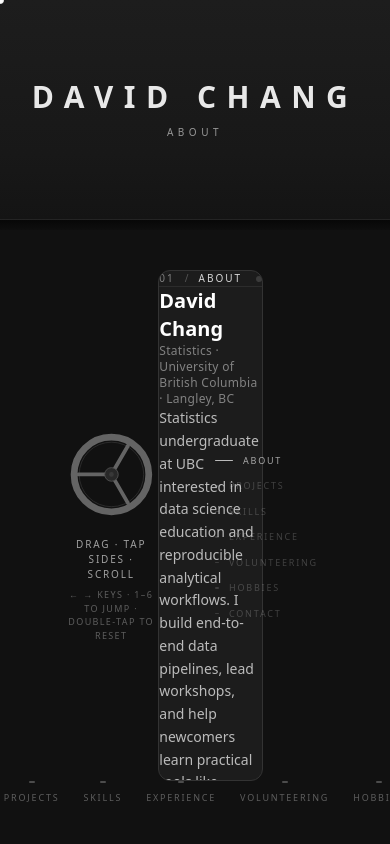
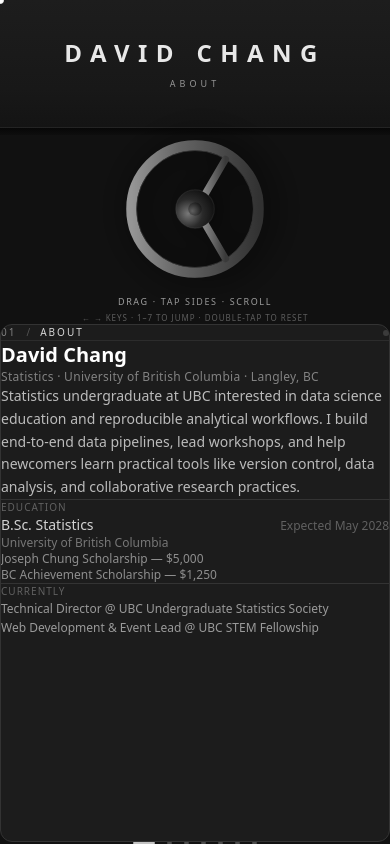
Before and after one commit to davidhchng/personal-website, a Next.js app: page / in a window 390 px wide. Built offline with nearby package versions, Linux system fonts and the light colour scheme.

Commit message:
refined and added more info

```diff
--- a/src/components/cockpit/CockpitLayout.tsx
+++ b/src/components/cockpit/CockpitLayout.tsx
@@ -20,7 +20,17 @@ const COCKPIT_SECTIONS: { id: SectionId; label: string }[] = [
 export default function CockpitLayout() {
   const [sectionIndex, setSectionIndex] = useState(0);
   const [direction, setDirection]       = useState<1 | -1>(1);
+  const [compact, setCompact]           = useState(false);
   const activeSection = COCKPIT_SECTIONS[sectionIndex];
+
+  // Detect mobile for compact wheel sizing
+  useEffect(() => {
+    const mq = window.matchMedia("(max-width: 767px)");
+    setCompact(mq.matches);
+    const h = (e: MediaQueryListEvent) => setCompact(e.matches);
+    mq.addEventListener("change", h);
+    return () => mq.removeEventListener("change", h);
+  }, []);
 
   const handleSectionChange = (newIdx: number) => {
     if (newIdx === sectionIndex) return;
@@ -48,16 +58,14 @@ export default function CockpitLayout() {
       className="w-screen h-screen flex flex-col overflow-hidden select-none"
       style={{ background: "#000" }}
     >
-
       {/* ── Windshield ───────────────────────────────────────────────────────── */}
       <div
-        className="w-full flex-shrink-0 flex flex-col items-center justify-center gap-2.5"
+        className="w-full flex-shrink-0 flex flex-col items-center justify-center gap-2 h-[15vh] md:h-[26vh]"
         style={{
-          height: "26vh",
           background: "linear-gradient(to bottom, #1d1d1d 0%, #181818 70%, #141414 100%)",
         }}
       >
-        <h1 className="text-3xl font-bold tracking-[0.35em] uppercase text-white/90">
+        <h1 className="text-2xl md:text-3xl font-bold tracking-[0.35em] uppercase text-white/90">
           David Chang
         </h1>
 
@@ -74,7 +82,7 @@ export default function CockpitLayout() {
             animate="center"
             exit="exit"
             transition={{ duration: 0.22, ease: "easeInOut" }}
-            className="text-[10px] tracking-[0.45em] uppercase font-light"
+            className="text-[9px] md:text-[10px] tracking-[0.45em] uppercase font-light"
             style={{ color: "rgba(255,255,255,0.55)" }}
           >
             {activeSection.label}
@@ -84,9 +92,8 @@ export default function CockpitLayout() {
 
       {/* ── Dashboard lip ────────────────────────────────────────────────────── */}
       <div
-        className="w-full flex-shrink-0"
+        className="w-full flex-shrink-0 h-[8px] md:h-[11px]"
         style={{
-          height: "11px",
           background: "linear-gradient(to bottom, #070707, #0e0e0e)",
           borderTop: "1px solid rgba(255,255,255,0.09)",
         }}
@@ -94,23 +101,20 @@ export default function CockpitLayout() {
 
       {/* ── Cockpit row ──────────────────────────────────────────────────────── */}
       <div
-        className="flex-1 min-h-0 flex"
-        style={{ background: "#111", padding: "2.5rem 4rem" }}
+        className="flex-1 min-h-0 flex flex-col md:flex-row p-4 md:px-16 md:py-10"
+        style={{ background: "#111" }}
       >
-
-        {/* Left: Steering wheel */}
-        <div
-          className="flex-shrink-0 flex items-center justify-center"
-          style={{ width: "36%" }}
-        >
+        {/* Steering wheel — top on mobile, left column on desktop */}
+        <div className="flex-shrink-0 flex items-center justify-center pb-3 md:pb-0 md:w-[36%]">
           <SteeringWheel
             sectionIndex={sectionIndex}
             onSectionChange={handleSectionChange}
+            compact={compact}
           />
         </div>
 
-        {/* Center: Dashboard + control strip */}
-        <div className="flex flex-col" style={{ width: "40%" }}>
+        {/* Dashboard + control strip — center */}
+        <div className="flex-1 min-h-0 flex flex-col md:flex-none md:w-[40%]">
           <div className="flex-1 min-h-0">
             <DashboardScreen
               sectionId={activeSection.id}
@@ -125,11 +129,8 @@ export default function CockpitLayout() {
           />
         </div>
 
-        {/* Right: vertical section navigator */}
-        <div
-          className="flex-shrink-0 flex items-center justify-end"
-          style={{ width: "24%", paddingRight: "0.5rem" }}
-        >
+        {/* Right: vertical section navigator — desktop only */}
+        <div className="hidden md:flex flex-shrink-0 items-center justify-end md:w-[24%] pr-2">
           <div className="flex flex-col gap-3">
             {COCKPIT_SECTIONS.map((section, idx) => (
               <button
@@ -161,7 +162,6 @@ export default function CockpitLayout() {
             ))}
           </div>
         </div>
-
       </div>
     </div>
   );
--- a/src/components/cockpit/ControlStrip.tsx
+++ b/src/components/cockpit/ControlStrip.tsx
@@ -15,19 +15,19 @@ interface ControlStripProps {
 
 export default function ControlStrip({ sections, sectionIndex, onSectionChange }: ControlStripProps) {
   return (
-    <div className="flex items-center justify-center gap-6 pt-4">
+    <div className="flex items-center justify-center gap-3 md:gap-5 pt-3 md:pt-4">
       {sections.map((section, idx) => {
         const isActive = idx === sectionIndex;
         return (
           <button
             key={section.id}
             onClick={() => onSectionChange(idx)}
-            className="flex flex-col items-center gap-2 group"
+            className="flex flex-col items-center gap-1.5 group"
           >
             {/* Indicator bar */}
             <motion.div
               animate={{
-                width: isActive ? 22 : 6,
+                width: isActive ? 22 : 5,
                 backgroundColor: isActive
                   ? "rgba(255,255,255,0.75)"
                   : "rgba(255,255,255,0.25)",
@@ -35,9 +35,9 @@ export default function ControlStrip({ sections, sectionIndex, onSectionChange }
               transition={{ type: "spring", stiffness: 300, damping: 30 }}
               style={{ height: 2, borderRadius: 1 }}
             />
-            {/* Label */}
+            {/* Label — hidden on mobile to keep strip compact */}
             <span
-              className={`text-[9px] tracking-[0.2em] uppercase transition-colors duration-200 ${
+              className={`hidden md:block text-[9px] tracking-[0.2em] uppercase transition-colors duration-200 ${
                 isActive
                   ? "text-white/65"
                   : "text-white/32 group-hover:text-white/50"
--- a/src/components/cockpit/DashboardScreen.tsx
+++ b/src/components/cockpit/DashboardScreen.tsx
@@ -76,8 +76,8 @@ export default function DashboardScreen({ sectionId, sectionIndex, direction }:
       </div>
 
       {/* Scrollable content — slides in the direction of wheel rotation */}
-      <div className="flex-1 overflow-y-auto min-h-0 px-5 py-4">
-        <AnimatePresence mode="wait" custom={direction}>
+      <div className="flex-1 overflow-y-auto min-h-0 px-5 py-4" style={{ position: "relative" }}>
+        <AnimatePresence custom={direction} initial={false}>
           <motion.div
             key={sectionId}
             custom={direction}
@@ -85,7 +85,8 @@ export default function DashboardScreen({ sectionId, sectionIndex, direction }:
             initial="enter"
             animate="center"
             exit="exit"
-            transition={{ duration: 0.2, ease: "easeInOut" }}
+            transition={{ duration: 0.15, ease: "easeInOut" }}
+            style={{ position: "absolute", width: "100%" }}
           >
             {Panel && <Panel />}
           </motion.div>
--- a/src/components/cockpit/SteeringWheel.tsx
+++ b/src/components/cockpit/SteeringWheel.tsx
@@ -1,13 +1,11 @@
 "use client";
 
-import { useRef, useEffect } from "react";
+import { useId, useRef, useEffect } from "react";
 import { motion, useMotionValue, animate } from "framer-motion";
 
 // 30° between each of 7 sections
 const SECTION_ANGLES: number[] = [-90, -60, -30, 0, 30, 60, 90];
 const SECTION_COUNT = SECTION_ANGLES.length;
-
-// Midpoints between adjacent sections
 const THRESHOLDS = [-75, -45, -15, 15, 45, 75];
 
 function angleToSection(deg: number): number {
@@ -23,9 +21,11 @@ function angleToSection(deg: number): number {
 interface SteeringWheelProps {
   sectionIndex: number;
   onSectionChange: (index: number) => void;
+  compact?: boolean;
 }
 
-export default function SteeringWheel({ sectionIndex, onSectionChange }: SteeringWheelProps) {
+export default function SteeringWheel({ sectionIndex, onSectionChange, compact = false }: SteeringWheelProps) {
+  const uid = useId().replace(/:/g, "_");
   const containerRef      = useRef<HTMLDivElement>(null);
   const isDragging        = useRef(false);
   const hasMoved          = useRef(false);
@@ -35,7 +35,6 @@ export default function SteeringWheel({ sectionIndex, onSectionChange }: Steerin
   const dragStartRotation = useRef(0);
   const rotation          = useMotionValue(SECTION_ANGLES[0]);
 
-  // Sync externally-driven changes (keyboard / panels) — skip during drag
   useEffect(() => {
     if (isDragging.current) return;
     animate(rotation, SECTION_ANGLES[sectionIndex], {
@@ -71,13 +70,9 @@ export default function SteeringWheel({ sectionIndex, onSectionChange }: Steerin
     let delta = currentAngle - dragStartAngle.current;
     if (delta >  180) delta -= 360;
     if (delta < -180) delta += 360;
-
     if (Math.abs(delta) > 6) hasMoved.current = true;
-
     const clamped = Math.max(-105, Math.min(105, dragStartRotation.current + delta));
     rotation.set(clamped);
-
-    // Live section update — dashboard responds as you spin
     onSectionChange(angleToSection(clamped));
   };
 
@@ -89,15 +84,11 @@ export default function SteeringWheel({ sectionIndex, onSectionChange }: Steerin
       const now = Date.now();
       const isDoubleTap = now - lastTapTime.current < 350;
       lastTapTime.current = now;
-
       if (isDoubleTap) {
-        // Double-tap anywhere → return to first section (About)
         animate(rotation, SECTION_ANGLES[0], { type: "spring", stiffness: 170, damping: 22 });
         onSectionChange(0);
         return;
       }
-
-      // Single tap — left half = prev, right half = next
       if (!containerRef.current) return;
       const rect    = containerRef.current.getBoundingClientRect();
       const current = angleToSection(rotation.get());
@@ -109,7 +100,6 @@ export default function SteeringWheel({ sectionIndex, onSectionChange }: Steerin
       return;
     }
 
-    // Drag release — snap to nearest angle
     const current    = rotation.get();
     const nearestIdx = SECTION_ANGLES.reduce(
       (best, angle, idx) =>
@@ -126,14 +116,22 @@ export default function SteeringWheel({ sectionIndex, onSectionChange }: Steerin
     if (delta < -20) onSectionChange(Math.max(0, sectionIndex - 1));
   };
 
+  const ringGradId   = `${uid}ring`;
+  const spokeGradId  = `${uid}spoke`;
+  const hubGradId    = `${uid}hub`;
+  const hubDotGradId = `${uid}hubdot`;
+
   return (
-    <div className="flex flex-col items-center gap-5">
-
-      {/* Wheel */}
+    <div className="flex flex-col items-center gap-3 md:gap-5">
+      {/* Wheel — perspective container gives the 3D tilt */}
       <div
         ref={containerRef}
-        className="cursor-grab active:cursor-grabbing transition-[filter] duration-200 hover:brightness-125"
-        style={{ width: "min(230px, 90%)", aspectRatio: "1" }}
+        className="cursor-grab active:cursor-grabbing hover:brightness-125 transition-[filter] duration-200"
+        style={{
+          width: compact ? "min(148px, 72%)" : "min(230px, 90%)",
+          aspectRatio: "1",
+          touchAction: "none",
+        }}
         onPointerDown={handlePointerDown}
         onPointerMove={handlePointerMove}
         onPointerUp={snapToNearest}
@@ -144,42 +142,69 @@ export default function SteeringWheel({ sectionIndex, onSectionChange }: Steerin
           viewBox="0 0 200 200"
           fill="none"
           xmlns="http://www.w3.org/2000/svg"
-          style={{ rotate: rotation, width: "100%", height: "100%", display: "block" }}
+          style={{
+            rotate: rotation,
+            filter: "drop-shadow(0 6px 18px rgba(0,0,0,0.95))",
+            width: "100%",
+            height: "100%",
+            display: "block",
+          }}
         >
-          {/* Outer ring */}
-          <circle cx="100" cy="100" r="88" stroke="#646464" strokeWidth="16" />
+          <defs>
+            {/* Ring — lighter at top, darker at bottom (simulates round grip in overhead light) */}
+            <linearGradient id={ringGradId} x1="0" y1="0" x2="0" y2="1">
+              <stop offset="0%"   stopColor="#969696" />
+              <stop offset="38%"  stopColor="#646464" />
+              <stop offset="100%" stopColor="#323232" />
+            </linearGradient>
+            {/* Spokes — same lighting direction */}
+            <linearGradient id={spokeGradId} x1="0" y1="0" x2="0" y2="1">
+              <stop offset="0%"   stopColor="#848484" />
+              <stop offset="100%" stopColor="#3a3a3a" />
+            </linearGradient>
+            {/* Hub — radial highlight to simulate a convex surface */}
+            <radialGradient id={hubGradId} cx="38%" cy="32%" r="68%">
+              <stop offset="0%"   stopColor="#787878" />
+              <stop offset="55%"  stopColor="#2a2a2a" />
+              <stop offset="100%" stopColor="#121212" />
+            </radialGradient>
+            {/* Hub centre dot */}
+            <radialGradient id={hubDotGradId} cx="35%" cy="30%" r="70%">
+              <stop offset="0%"   stopColor="#606060" />
+              <stop offset="100%" stopColor="#1c1c1c" />
+            </radialGradient>
+          </defs>
+
+          {/* Outer grip ring */}
+          <circle cx="100" cy="100" r="86" stroke={`url(#${ringGradId})`} strokeWidth="14" />
 
           {/* Inner accent ring */}
-          <circle cx="100" cy="100" r="76" stroke="#3c3c3c" strokeWidth="1.5" />
+          <circle cx="100" cy="100" r="79" stroke="#3a3a3a" strokeWidth="1" />
 
-          {/*
-            Spokes — 120° apart, hub edge r=16, outer end r=78
-              Top:          (100, 84) → (100, 22)
-              Bottom-right: (100+0.866×16, 100+0.5×16) = (113.9, 108) → (100+0.866×78, 100+0.5×78) = (167.5, 139)
-              Bottom-left:  (86.1, 108) → (32.5, 139)
-          */}
-          <line x1="100"  y1="84"  x2="100"  y2="22"  stroke="#646464" strokeWidth="9" strokeLinecap="round" />
-          <line x1="113.9" y1="108" x2="167.5" y2="139" stroke="#646464" strokeWidth="9" strokeLinecap="round" />
-          <line x1="86.1"  y1="108" x2="32.5"  y2="139" stroke="#646464" strokeWidth="9" strokeLinecap="round" />
+          {/* Top spoke */}
+          <line x1="100"  y1="72"  x2="100"  y2="24"  stroke={`url(#${spokeGradId})`} strokeWidth="10" strokeLinecap="round" />
+          {/* Bottom-right spoke */}
+          <line x1="119"  y1="113" x2="167"  y2="141" stroke={`url(#${spokeGradId})`} strokeWidth="10" strokeLinecap="round" />
+          {/* Bottom-left spoke */}
+          <line x1="81"   y1="113" x2="33"   y2="141" stroke={`url(#${spokeGradId})`} strokeWidth="10" strokeLinecap="round" />
 
-          {/* Center hub */}
-          <circle cx="100" cy="100" r="16" fill="#282828" stroke="#565656" strokeWidth="2" />
+          {/* Centre hub */}
+          <circle cx="100" cy="100" r="26" fill={`url(#${hubGradId})`} stroke="rgba(255,255,255,0.08)" strokeWidth="1.5" />
 
-          {/* Hub detail */}
-          <circle cx="100" cy="100" r="5.5" fill="#383838" />
+          {/* Hub detail dot */}
+          <circle cx="100" cy="100" r="9" fill={`url(#${hubDotGradId})`} />
         </motion.svg>
       </div>
 
       {/* Instructions */}
-      <div className="flex flex-col items-center gap-1.5 text-center">
-        <p className="text-white/60 text-[10px] tracking-[0.18em] uppercase">
+      <div className="flex flex-col items-center gap-1 md:gap-1.5 text-center">
+        <p className="text-white/60 text-[9px] md:text-[10px] tracking-[0.18em] uppercase">
           drag · tap sides · scroll
         </p>
-        <p className="text-white/32 text-[9px] tracking-[0.15em] uppercase">
-          ← → keys · 1–6 to jump · double-tap to reset
+        <p className="text-white/32 text-[8px] md:text-[9px] tracking-[0.12em] uppercase">
+          ← → keys · 1–7 to jump · double-tap to reset
         </p>
       </div>
-
     </div>
   );
 }
--- a/src/components/panels/AboutPanel.tsx
+++ b/src/components/panels/AboutPanel.tsx
@@ -13,10 +13,6 @@ export default function AboutPanel() {
         analytical workflows. I build end-to-end data pipelines, lead workshops, and help
         newcomers learn practical tools like version control, data analysis, and collaborative
         research practices.
-      </p>
-
-      <p className="text-white/70 text-sm leading-relaxed">
-        I drive a white 2011 Mitsubishi Lancer ES and I&apos;m not sorry about it.
       </p>
 
       <div className="border-t border-white/10 pt-5 space-y-3">
```
Also changed, not shown: src/components/panels/ExperiencePanel.tsx (+4 -4 lines), src/components/panels/HobbiesPanel.tsx (+9 -12 lines), src/components/panels/ProjectsPanel.tsx (+73 -12 lines).
